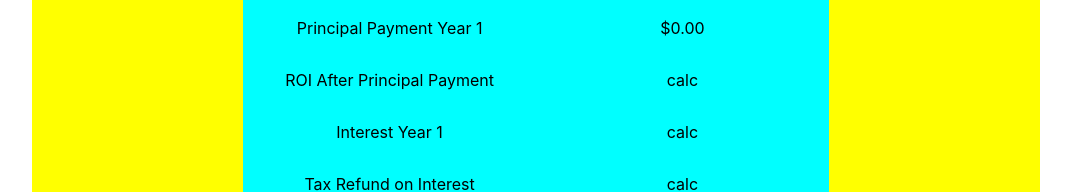
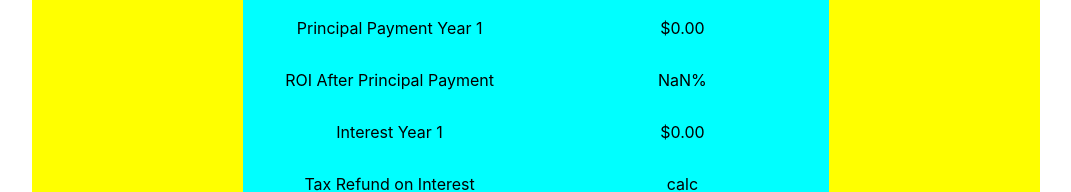
Before and after one commit to mustangJaro/cadmus, a React (Create React App) app: page / in a window 1280 px wide. Shown: the part 564-756 px from the top of the page, without its empty margins (104-1175 px from the left). Built offline with nearby package versions, Linux system fonts and the light colour scheme; the HTML template or start-up script is replaced by a standard one.

Commit message:
Continued work on loan calculations

```diff
--- a/src/Components/CalculatedOutput/CalculatedOutput.js
+++ b/src/Components/CalculatedOutput/CalculatedOutput.js
@@ -1,11 +1,13 @@
 import styles from "./CalculatedOutput.module.css";
 import LineItem from "../UI/LineItem";
-import {Percent, Dollars} from '../../Helpers/Format';
+import { Percent, Dollars } from "../../Helpers/Format";
+
 
 const CalculatedOutput = (props) => {
   const debtService = props.monthlyPayment * 12 * -1;
   const netCashFlow = props.netOperatingIncome + debtService;
-  const leveragedROI = netCashFlow / props.equity * 100;
+  const leveragedROI = (netCashFlow / props.equity) * 100;
+  const rOIAfterPrincipal = (netCashFlow + props.firstYearPrincipal) / props.equity * 100;
   return (
     <div className={styles["container"]}>
       <div className={styles["calculated-output"]}>
@@ -13,18 +15,30 @@ const CalculatedOutput = (props) => {
           label="Capitalization Rate"
           value={Percent(props.capitalizationRate)}
         />
-        <LineItem label="Investment Amount" value={Dollars(props.investmentAmount)} />
+        <LineItem
+          label="Investment Amount"
+          value={Dollars(props.investmentAmount)}
+        />
         <LineItem label="Debt Amount" value={Dollars(props.debtAmount)} />
         <LineItem label="Equity" value={Dollars(props.equity)} />
-        <LineItem label="Net Operating Income" value={Dollars(props.netOperatingIncome)} />
+        <LineItem
+          label="Net Operating Income"
+          value={Dollars(props.netOperatingIncome)}
+        />
         <LineItem label="Debt Service" value={Dollars(debtService)} />
         <LineItem label="Net Cash Flow" value={Dollars(netCashFlow)} />
         <LineItem label="Leveraged ROI" value={Percent(leveragedROI)} />
-        <LineItem label="Principal Payment Year 1" value={Dollars(props.monthlyPayment)} />
-        <LineItem label="ROI After Principal Payment" value='calc' />
-        <LineItem label="Interest Year 1" value='calc' />
-        <LineItem label="Tax Refund on Interest" value='calc' />
-        <LineItem label="Tax Refund on Expenses" value='calc' />
+        <LineItem
+          label="Principal Payment Year 1"
+          value={Dollars(props.firstYearPrincipal)}
+        />
+        <LineItem
+          label="ROI After Principal Payment"
+          value={Percent(rOIAfterPrincipal)}
+        />
+        <LineItem label="Interest Year 1" value={Dollars(props.firstYearInterest)} />
+        <LineItem label="Tax Refund on Interest" value="calc" />
+        <LineItem label="Tax Refund on Expenses" value="calc" />
       </div>
     </div>
   );
--- a/src/Components/ProForma.js
+++ b/src/Components/ProForma.js
@@ -4,7 +4,7 @@ import styles from "./ProForma.module.css";
 import Card from "./UI/Card";
 import InputForm from "./InputForm/InputForm";
 import CalculatedOutput from "./CalculatedOutput/CalculatedOutput";
-import MonthlyPayment from '../Helpers/Math';
+import MonthlyPayment, { FirstYearLoanCalc } from '../Helpers/Math';
 
 const ProForma = (props) => {
   const [noi, setNOI] = useState(0);
@@ -13,14 +13,22 @@ const ProForma = (props) => {
   const [equity, setEquity] = useState(0);
   const [debtAmount, setDebtAmount] = useState(0);
   const [monthlyPayment, setMonthlyPayment] = useState(0);
+  const [firstYearInterest, setFirstYearInterest] = useState(0);
+  const [firstYearPrincipal, setFirstYearPrincipal] = useState(0);
 
   const onSubmitHandler = (data) => {
-    setDebtAmount(data.investmentAmount * (100 - data.equity) / 100);
+    // add interest and total loan year inputs
+    let debtAmount = data.investmentAmount * (100 - data.equity) / 100;
+    let firstYearLoanValues = FirstYearLoanCalc(debtAmount, 4.5, 30);
+    let noi = data.rentalIncome - data.expenses;
+    setDebtAmount(debtAmount);
     setInvestmentAmount(data.investmentAmount);
-    setNOI(data.rentalIncome - data.expenses)
+    setNOI(noi)
     setCapRate(noi / data.investmentAmount * 100);
     setEquity(data.investmentAmount * data.equity / 100);
     setMonthlyPayment(MonthlyPayment(debtAmount, 4.5, 30))
+    setFirstYearInterest(firstYearLoanValues.interestPayment);
+    setFirstYearPrincipal(firstYearLoanValues.principalPayment);
   };
 
   return (
@@ -36,6 +44,8 @@ const ProForma = (props) => {
           equity={equity}
           debtAmount={debtAmount}
           monthlyPayment={monthlyPayment}
+          firstYearInterest={firstYearInterest}
+          firstYearPrincipal={firstYearPrincipal}
         />
       </Card>
     </>
--- a/src/Helpers/Math.js
+++ b/src/Helpers/Math.js
@@ -3,19 +3,35 @@ export function Round(x) {
 }
 
 const MonthlyPayment = (amount, interest, years) => {
-  console.log('Started calc for monthly payment');
   var interest = interest / 100 / 12;
   var payments = years * 12;
 
   // Now compute the monthly payment figure, using esoteric math.
   var x = Math.pow(1 + interest, payments);
-  console.log('Monthly Payment x: ' + x);
   var monthly = (amount * x * interest) / (x - 1);
   return Round(monthly);
 }
 
 export function FirstYearLoanCalc (amount, interest, totalYears) {
   var monthlyPayment = MonthlyPayment(amount, interest, totalYears);
+  var monthlyInterestRate = interest / 100 / 12;
+  // do this 12 times to get the first year
+  var totalInterestPayment = 0;
+  var totalPrincipalPayment = 0;
+  var m;
+  for (m = 1; m <= 12; m++){
+    var interestPayment = amount * monthlyInterestRate;
+    totalInterestPayment += interestPayment;
+
+    var principalPayment = monthlyPayment - interestPayment;
+    totalPrincipalPayment += principalPayment;
+
+    amount -= principalPayment;
+  }
+  return {
+    "interestPayment": totalInterestPayment,
+    "principalPayment": totalPrincipalPayment
+  }
 }
 
 export default MonthlyPayment;
```
